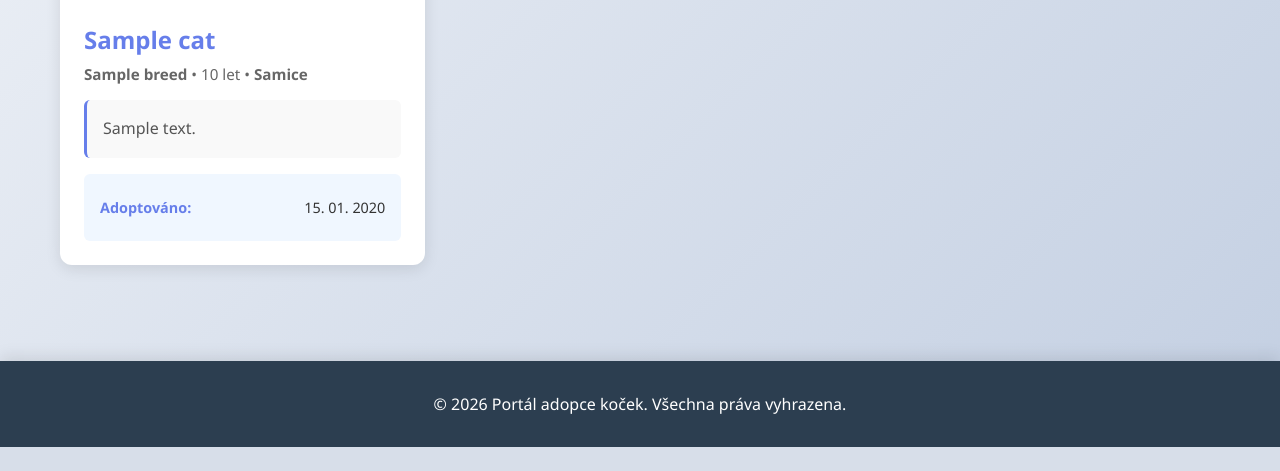
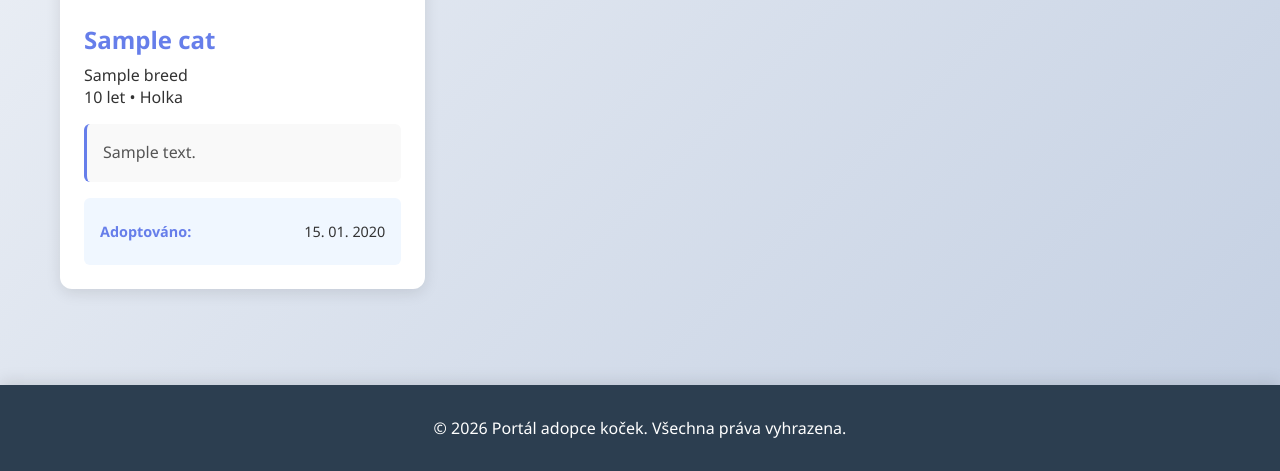
Before and after one commit to Veka741/WebProjekt3, a CodeIgniter 4 app: the page made by app/Views/success.php in a window 1280 px wide. Shown: the part 617-1088 px from the top of the page. Before the commit the page ends 1064 px from the top, so only its background shows below. Run offline with PHP 8.4 and a stand-in for CodeIgniter, Linux system fonts and the light colour scheme; the template is opened without the code that fills it: most values are stand-ins (such as "Sample title", 1, 10 or a date in 2020); some libraries are stand-ins or nearby versions.

Commit message:
joiny plemen

```diff
--- a/app/Controllers/Gallery.php
+++ b/app/Controllers/Gallery.php
@@ -16,10 +16,13 @@ class Gallery extends BaseController
     public function index()
     {
         $cats = $this->catModel
-            ->select('cats.*, photos.image_path AS photo')
+            ->select('cats.*, ANY_VALUE(photos.image_path) AS photo, GROUP_CONCAT(DISTINCT breeds.name SEPARATOR ", ") AS breed')
             ->join('photos', 'photos.cat_id = cats.id', 'left')
+            ->join('cat_breeds', 'cat_breeds.cat_id = cats.id', 'left')
+            ->join('breeds', 'breeds.id = cat_breeds.breed_id', 'left')
             ->where('cats.status', 'available')
             ->where('cats.deleted_at', null)
+            ->groupBy('cats.id')
             ->orderBy('cats.created_at', 'DESC')
             ->findAll();
 
--- a/app/Controllers/Success.php
+++ b/app/Controllers/Success.php
@@ -16,10 +16,13 @@ class Success extends BaseController
     public function index()
     {
         $cats = $this->catModel
-            ->select('cats.*, photos.image_path AS photo')
+            ->select('cats.*, ANY_VALUE(photos.image_path) AS photo, GROUP_CONCAT(breeds.name SEPARATOR ", ") AS breed')
             ->join('photos', 'photos.cat_id = cats.id', 'left')
+            ->join('cat_breeds', 'cat_breeds.cat_id = cats.id', 'left')
+            ->join('breeds', 'breeds.id = cat_breeds.breed_id', 'left')
             ->where('status', 'adopted')
             ->where('cats.deleted_at', null)
+            ->groupBy('cats.id')
             ->orderBy('cats.updated_at', 'DESC')
             ->findAll();
 
--- a/app/Views/gallery.php
+++ b/app/Views/gallery.php
@@ -25,7 +25,7 @@
                         <p class="breed"><?= $cat['breed'] ?? 'Neznámé plemeno' ?></p>
                         <p class="details">
                             <span><?= $cat['age'] ?> let</span> •
-                            <span><?= $cat['gender'] === 'male' ? 'Samec' : 'Samice' ?></span>
+                            <span><?= $cat['gender'] === 'male' ? 'Kluk' : 'Holka' ?></span>
                         </p>
 
                         <?php if ($cat['description']): ?>
--- a/app/Views/success.php
+++ b/app/Views/success.php
@@ -4,7 +4,7 @@
 <div class="success-section">
     <div class="success-header">
         <h1> Úspěšné adopce</h1>
-        <p>Zde jsou všechny koček, které našly svůj nový domov!</p>
+        <p>Zde jsou všechny kočky, které našly svůj nový domov!</p>
     </div>
 
     <?php if (empty($cats)): ?>
@@ -27,11 +27,10 @@
 
                     <div class="success-info">
                         <h3><?= $cat['name'] ?></h3>
-                        <p class="cat-details">
-                            <strong><?= $cat['breed'] ?? 'Neznámé plemeno' ?></strong> • <?= $cat['age'] ?> let •
-                            <span class="gender">
-                                <?= $cat['gender'] === 'male' ? 'Samec' : 'Samice' ?>
-                            </span>
+                        <p class="breed"><?= $cat['breed'] ?: 'Neznámé plemeno' ?></p>
+                        <p class="details">
+                            <span><?= $cat['age'] ?> let</span> •
+                            <span><?= $cat['gender'] === 'male' ? 'Kluk' : 'Holka' ?></span>
                         </p>
 
                         <?php if ($cat['description']): ?>
```
Lines whose indentation alone changed are shown as unchanged.
